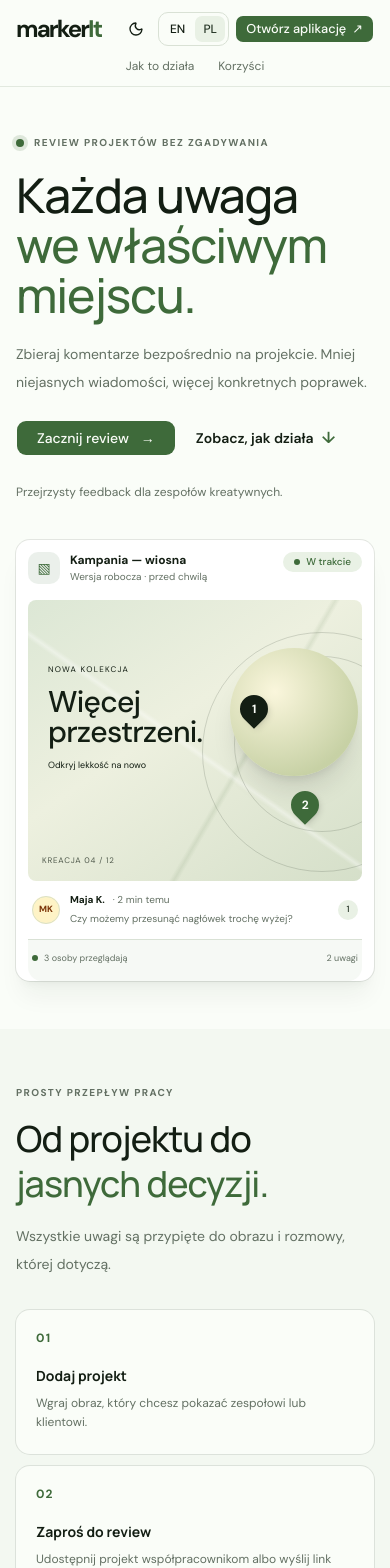
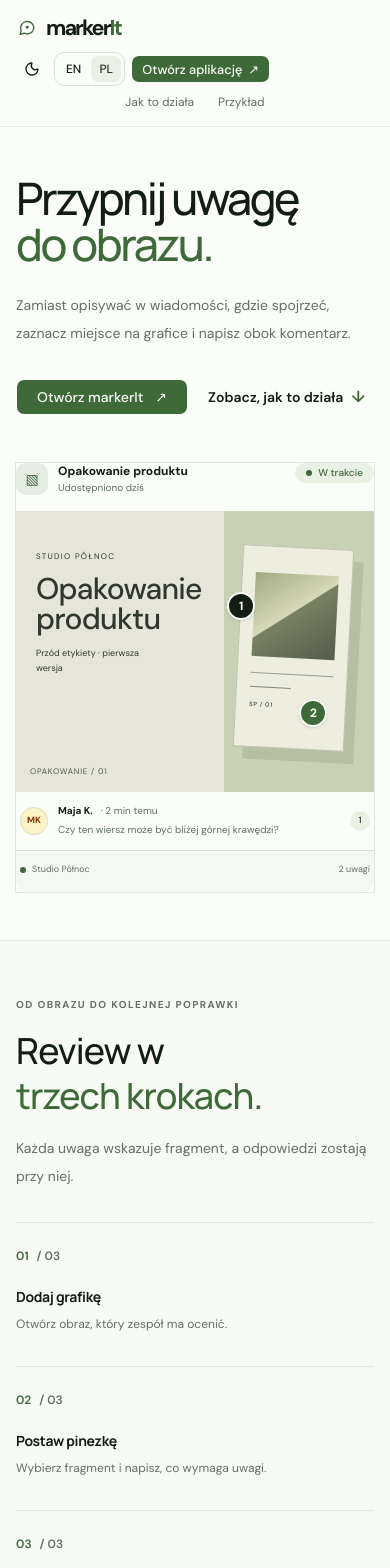
Before and after one commit to ressca/MarkerIt, a Next.js app in the folder apps/landing/: page / in a window 390 px wide. Shown: the top 1568 px of the page. Built offline with nearby package versions, Linux system fonts and the light colour scheme; no server answers.

Commit message:
refactor(landing): redesign the review page
- Update the bilingual copy and visual preview
- Refresh navigation, layout, and workflow presentation

```diff
--- a/apps/landing/app/page.tsx
+++ b/apps/landing/app/page.tsx
@@ -41,16 +41,20 @@ export default function HomePage() {
 
   return (
     <main className="min-h-screen bg-background text-foreground">
-      <header id="home" className="border-b border-border/70">
-        <div className="mx-auto grid min-h-16 max-w-7xl grid-cols-[1fr_auto] items-center gap-3 px-4 py-3 sm:grid-cols-[auto_1fr_auto] sm:px-8 lg:min-h-20 lg:px-12">
-          <a href="#home" aria-label={copy.homeLabel} className="w-fit text-2xl font-extrabold tracking-[-0.08em]">
+      <header id="home" className="border-b border-border/60">
+        <div className="mx-auto flex min-h-[68px] max-w-6xl flex-wrap items-center justify-between gap-x-8 gap-y-2 px-4 py-3 sm:px-8 lg:min-h-[76px] lg:px-10">
+          <a href="#home" aria-label={copy.homeLabel} className="flex w-fit items-center text-[1.35rem] font-extrabold tracking-[-0.09em]">
+            <svg aria-hidden="true" viewBox="0 0 24 24" className="mr-2 size-[22px] text-primary" fill="none">
+              <path d="M19.5 11.25a7.25 7.25 0 0 1-7.25 7.25c-1.2 0-2.3-.3-3.3-.8L4.5 19l1.1-4.1a7.25 7.25 0 1 1 13.9-3.65Z" stroke="currentColor" strokeWidth="1.5" strokeLinejoin="round" />
+              <circle cx="12.25" cy="11.25" r="1.6" fill="currentColor" />
+            </svg>
             marker<span className="text-primary">It</span>
           </a>
-          <nav aria-label={copy.navigationLabel} className="col-span-2 row-start-2 flex justify-center gap-6 text-xs text-muted-foreground sm:col-span-1 sm:col-start-2 sm:row-auto sm:gap-8 sm:text-sm">
+          <nav aria-label={copy.navigationLabel} className="order-3 flex w-full justify-center gap-6 pb-1 text-xs text-muted-foreground sm:order-none sm:w-auto sm:flex-1 sm:pb-0 sm:gap-8 sm:text-sm">
             <a className="transition-colors hover:text-foreground" href="#how-it-works">{copy.howItWorksLink}</a>
-            <a className="transition-colors hover:text-foreground" href="#benefits">{copy.benefitsLink}</a>
+            <a className="transition-colors hover:text-foreground" href="#example">{copy.benefitsLink}</a>
           </nav>
-          <div className="flex items-center justify-self-end gap-1.5 sm:gap-2">
+          <div className="flex items-center gap-1.5 sm:gap-2">
             <ThemeToggle switchToDarkLabel={copy.theme.switchToDark} switchToLightLabel={copy.theme.switchToLight} />
             <div role="group" aria-label={copy.languageLabel} className="flex items-center rounded-lg border border-border p-0.5">
               {(['en', 'pl'] as const).map((option) => (
@@ -66,25 +70,21 @@ export default function HomePage() {
         </div>
       </header>
 
-      <section aria-labelledby="hero-title" className="mx-auto grid max-w-7xl items-center gap-10 px-4 py-12 sm:px-8 sm:py-16 lg:min-h-[640px] lg:grid-cols-2 lg:gap-14 lg:px-12 lg:py-20">
-        <div>
-          <p className="flex items-center gap-2.5 text-[10px] font-bold uppercase tracking-[0.14em] text-muted-foreground sm:text-xs">
-            <span className="size-2 rounded-full bg-primary ring-4 ring-primary/15" />{copy.hero.eyebrow}
-          </p>
-          <h1 id="hero-title" className="mt-5 max-w-xl text-5xl font-medium leading-[1.04] tracking-tight sm:text-6xl lg:text-7xl">
+      <section aria-labelledby="hero-title" className="mx-auto grid max-w-6xl items-center gap-12 px-4 py-12 sm:px-8 sm:py-16 lg:min-h-[660px] lg:grid-cols-[.88fr_1.12fr] lg:gap-16 lg:px-10 lg:py-20">
+        <div className="relative z-10">
+          <h1 id="hero-title" className="max-w-xl text-[2.8rem] font-medium leading-[1.02] tracking-[-0.055em] sm:text-6xl lg:text-[4.5rem]">
             {copy.hero.titleFirst}<br /><span className="text-primary">{copy.hero.titleSecond}</span>
           </h1>
-          <p className="mt-5 max-w-md text-sm leading-7 text-muted-foreground sm:text-base">{copy.hero.description}</p>
-          <div className="mt-6 flex flex-wrap items-center gap-5">
-            <Button nativeButton={false} size="lg" className="gap-3 px-5" render={<a href={appUrl} />}>{copy.hero.primaryAction}<span aria-hidden="true">→</span></Button>
+          <p className="mt-6 max-w-md text-sm leading-7 text-muted-foreground sm:text-base">{copy.hero.description}</p>
+          <div className="mt-8 flex flex-wrap items-center gap-5">
+            <Button nativeButton={false} size="lg" className="gap-3 rounded-md px-5 shadow-none" render={<a href={appUrl} />}>{copy.hero.primaryAction}<span aria-hidden="true">↗</span></Button>
             <a className="inline-flex items-center gap-2 text-sm font-semibold hover:text-primary" href="#how-it-works">
               {copy.hero.secondaryAction}<span aria-hidden="true" className="text-base text-primary">↓</span>
             </a>
           </div>
-          <p className="mt-7 text-xs text-muted-foreground">{copy.hero.note}</p>
         </div>
 
-        <Card aria-label={copy.preview.label} className="mx-auto w-full max-w-xl gap-0 overflow-hidden rounded-xl p-3 shadow-xl shadow-foreground/5 sm:p-4 lg:rotate-1">
+        <Card id="example" aria-label={copy.preview.label} className="relative mx-auto w-full max-w-xl gap-0 overflow-visible rounded-none border-0 bg-transparent p-0 shadow-none before:absolute before:-inset-3 before:-z-10 before:border before:border-border/70 before:content-[''] sm:before:-inset-5">
           <CardHeader className="flex min-h-12 flex-row items-start justify-between gap-2 p-0 pb-3">
             <div className="flex min-w-0 items-center gap-2.5">
               <span className="grid size-8 shrink-0 place-items-center rounded-lg bg-primary/10 text-primary"><span aria-hidden="true">▧</span></span>
@@ -95,18 +95,22 @@ export default function HomePage() {
             </Badge>
           </CardHeader>
           <CardContent className="p-0">
-            <div aria-label={copy.preview.artworkTitle} className="relative h-[clamp(245px,72vw,336px)] overflow-hidden rounded-md bg-[linear-gradient(145deg,#dce7d5_0%,#edf0df_43%,#d5dfc9_100%)] dark:bg-[linear-gradient(145deg,#29352b_0%,#252d25_43%,#1b241d_100%)]">
-              <div className="absolute inset-0 bg-[linear-gradient(35deg,transparent_47%,rgba(255,255,255,.38)_48%,transparent_49%),linear-gradient(120deg,transparent_61%,rgba(102,133,88,.13)_62%,transparent_63%)] dark:opacity-25" />
-              <div className="absolute -right-20 top-8 size-60 rounded-full border border-foreground/15 sm:-right-7 sm:size-[275px]" />
-              <div className="absolute -right-12 top-14 size-44 rounded-full border border-foreground/15 sm:right-1 sm:top-16 sm:size-[207px]" />
-              <div className="absolute right-1 top-12 size-32 rounded-full bg-[radial-gradient(circle_at_35%_34%,#faf6dc,#c7d1a5_74%)] shadow-xl dark:bg-[radial-gradient(circle_at_35%_34%,#e4e9c5,#82916b_74%)] sm:right-7 sm:size-[151px]" />
-              <div className="absolute left-5 top-16 z-10 text-foreground sm:left-8 sm:top-20">
+            <div aria-label={copy.preview.artworkTitle} className="relative h-[clamp(245px,72vw,336px)] overflow-hidden bg-[#e5e6d7] dark:bg-[#252b24]">
+              <div className="absolute inset-0 bg-[linear-gradient(90deg,transparent_49.8%,rgba(40,50,35,.1)_50%,transparent_50.2%),linear-gradient(0deg,transparent_49.8%,rgba(40,50,35,.1)_50%,transparent_50.2%)] bg-[length:36px_36px] opacity-50" />
+              <div className="absolute inset-y-0 right-0 w-[42%] bg-[#c8d0b5] dark:bg-[#414b38]" />
+              <div className="absolute right-[7%] top-[13%] h-[72%] w-[31%] rotate-3 border border-foreground/20 bg-[#eeeede] shadow-[10px_12px_0_rgba(50,60,40,.12)] dark:bg-[#d8ddc5]">
+                <div className="absolute inset-x-[12%] top-[13%] h-[42%] bg-[linear-gradient(145deg,#a0a982_0%,#d7d9b8_46%,#788064_47%,#545c4a_100%)]" />
+                <div className="absolute inset-x-[12%] top-[63%] h-px bg-foreground/40" />
+                <span className="absolute left-[12%] top-[70%] h-px w-[38%] bg-foreground/50" />
+                <span className="absolute left-[12%] top-[77%] text-[6px] uppercase tracking-[0.12em] text-foreground">SP / 01</span>
+              </div>
+              <div className="absolute left-5 top-10 z-10 text-[#30382d] sm:left-8 sm:top-14 dark:text-[#e8eadc]">
                 <small className="block text-[8px] uppercase tracking-[0.16em]">{copy.preview.artworkTitle}</small>
                 <strong className="mt-3 block text-3xl font-medium leading-none tracking-tight sm:text-4xl">{copy.preview.artworkLineFirst}<br />{copy.preview.artworkLineSecond}</strong>
-                <span className="mt-3 block text-[9px]">{copy.preview.artworkSubtitle}</span>
+                <span className="mt-3 block max-w-28 text-[9px] leading-relaxed">{copy.preview.artworkSubtitle}</span>
               </div>
-              <span className="absolute right-[28%] top-[34%] grid size-7 rotate-[-45deg] place-items-center rounded-full rounded-bl-sm bg-foreground text-xs font-bold text-background shadow-md"><span className="rotate-45">1</span></span>
-              <span className="absolute bottom-[22%] right-[13%] grid size-7 rotate-[-45deg] place-items-center rounded-full rounded-bl-sm bg-primary text-xs font-bold text-primary-foreground shadow-md"><span className="rotate-45">2</span></span>
+              <span className="absolute left-[59%] top-[29%] grid size-7 place-items-center rounded-full border-2 border-background bg-foreground text-xs font-bold text-background shadow-sm">1</span>
+              <span className="absolute bottom-[23%] right-[13%] grid size-7 place-items-center rounded-full border-2 border-background bg-primary text-xs font-bold text-primary-foreground shadow-sm">2</span>
               <span className="absolute bottom-3.5 left-3.5 text-[8px] uppercase tracking-widest text-foreground/70">{copy.preview.artworkCaption}</span>
             </div>
             <div className="flex items-center gap-2.5 px-1 py-3">
@@ -125,26 +129,25 @@ export default function HomePage() {
         </Card>
       </section>
 
-      <section id="how-it-works" aria-labelledby="process-title" className="grid gap-8 bg-muted/50 px-4 py-14 sm:px-8 sm:py-16 lg:grid-cols-[.8fr_1.2fr] lg:items-center lg:gap-16 lg:px-[max(calc((100vw-1160px)/2),3rem)] lg:py-20">
+      <section id="how-it-works" aria-labelledby="process-title" className="grid gap-8 border-y border-border/60 bg-muted/30 px-4 py-14 sm:px-8 sm:py-16 lg:grid-cols-[.8fr_1.2fr] lg:items-center lg:gap-16 lg:px-[max(calc((100vw-1080px)/2),3rem)] lg:py-20">
         <div id="benefits">
           <p className="mb-4 text-[10px] font-bold uppercase tracking-[0.14em] text-muted-foreground sm:text-xs">{copy.process.eyebrow}</p>
           <h2 id="process-title" className="text-4xl font-medium leading-tight tracking-tight sm:text-5xl">{copy.process.titleFirst}<br /><span className="text-primary">{copy.process.titleSecond}</span></h2>
           <p className="mt-4 max-w-sm text-sm leading-7 text-muted-foreground">{copy.process.description}</p>
         </div>
-        <div className="grid gap-3 sm:grid-cols-3">
+        <div className="grid gap-0 border-y border-border/70 sm:grid-cols-3">
           {copy.process.steps.map((step, index) => (
-            <Card className="min-h-36 gap-0 rounded-xl bg-background p-5 shadow-none sm:p-4 lg:min-h-40 lg:p-5" key={step.title}>
-              <span className="text-xs font-bold tracking-widest text-primary">{String(index + 1).padStart(2, '0')}</span>
-              <h3 className="mt-5 text-sm font-bold">{step.title}</h3>
+            <article className="min-h-36 border-b border-border/70 py-5 last:border-0 sm:border-b-0 sm:border-r sm:px-4 sm:first:pl-0 sm:last:border-0 lg:min-h-40 lg:py-4" key={step.title}>
+              <span className="text-xs font-semibold tabular-nums text-primary">0{index + 1}<span className="ml-2 text-muted-foreground">/ 03</span></span>
+              <h3 className="mt-5 text-sm font-bold tracking-tight">{step.title}</h3>
               <p className="mt-2 text-xs leading-relaxed text-muted-foreground">{step.description}</p>
-            </Card>
+            </article>
           ))}
         </div>
       </section>
 
       <footer className="mx-auto flex min-h-24 max-w-7xl flex-wrap items-center justify-between gap-x-5 gap-y-2 px-4 py-6 text-[10px] text-muted-foreground sm:px-8 lg:px-12">
         <a href="#home" aria-label={copy.homeLabel} className="text-xl font-extrabold tracking-[-0.08em] text-foreground">marker<span className="text-primary">It</span></a>
-        <span className="order-3 w-full sm:order-none sm:w-auto">{copy.footer}</span>
         <span>© 2026 markerIt</span>
       </footer>
     </main>
--- a/packages/i18n/src/index.ts
+++ b/packages/i18n/src/index.ts
@@ -9,7 +9,7 @@ export const messages = {
     navigationLabel: 'Main navigation',
     homeLabel: 'markerIt home',
     howItWorksLink: 'How it works',
-    benefitsLink: 'Benefits',
+    benefitsLink: 'Example',
     openApp: 'Open the app',
     auth: {
       backToHome: 'Back to markerIt',
@@ -71,52 +71,49 @@ export const messages = {
       switchToLight: 'Switch to light theme',
     },
     hero: {
-      eyebrow: 'Project reviews without the guesswork',
-      titleFirst: 'Every comment',
-      titleSecond: 'in the right place.',
+      titleFirst: 'Pin a note',
+      titleSecond: 'to the image.',
       description:
-        'Collect feedback directly on your work. Fewer vague messages, more actionable edits.',
-      primaryAction: 'Start a review',
+        'Skip describing where to look in a message. Mark the spot and leave the note next to it.',
+      primaryAction: 'Open markerIt',
       secondaryAction: 'See how it works',
-      note: 'Clear feedback for creative teams.',
     },
     preview: {
       label: 'Pinned comment preview',
-      project: 'Spring campaign',
-      draft: 'Draft · just now',
-      status: 'In review',
-      artworkTitle: 'NEW COLLECTION',
-      artworkLineFirst: 'More room',
-      artworkLineSecond: 'to breathe.',
-      artworkSubtitle: 'Discover a lighter way',
-      artworkCaption: 'CREATIVE 04 / 12',
+      project: 'Opakowanie produktu',
+      draft: 'Shared today',
+      status: 'In progress',
+      artworkTitle: 'STUDIO PÓŁNOC',
+      artworkLineFirst: 'Product',
+      artworkLineSecond: 'packaging',
+      artworkSubtitle: 'Front label · first pass',
+      artworkCaption: 'OPAKOWANIE / 01',
       reviewer: 'Maya K.',
       commentTime: '· 2 min ago',
-      comment: 'Could we move the headline a little higher?',
-      peopleReviewing: '3 people reviewing',
+      comment: 'Could this line sit closer to the top edge?',
+      peopleReviewing: 'Studio Północ',
       commentsCount: '2 comments',
     },
     process: {
-      eyebrow: 'A simple workflow',
-      titleFirst: 'From project to',
-      titleSecond: 'clear decisions.',
-      description: 'Every comment stays connected to the image and conversation it belongs to.',
+      eyebrow: 'From image to next revision',
+      titleFirst: 'A review,',
+      titleSecond: 'in three moves.',
+      description: 'Each note points to a spot, and replies stay with that note.',
       steps: [
         {
-          title: 'Add a project',
-          description: 'Upload an image you want to share with your team or client.',
+          title: 'Add an image',
+          description: 'Open the visual your team is reviewing.',
         },
         {
-          title: 'Invite reviewers',
-          description: 'Share the project with collaborators or send a guest link.',
+          title: 'Pin the detail',
+          description: 'Choose the spot, then write what needs attention.',
         },
         {
-          title: 'Get clear feedback',
-          description: 'Comments pinned to the image make every change easy to find.',
+          title: 'Reply in place',
+          description: 'Keep the follow-up beside the image and the original note.',
         },
       ],
     },
-    footer: 'Shared reviews that move projects forward.',
   },
   pl: {
     metadata: {
@@ -128,7 +125,7 @@ export const messages = {
     navigationLabel: 'Nawigacja główna',
     homeLabel: 'markerIt — strona główna',
     howItWorksLink: 'Jak to działa',
-    benefitsLink: 'Korzyści',
+    benefitsLink: 'Przykład',
     openApp: 'Otwórz aplikację',
     auth: {
       backToHome: 'Wróć do markerIt',
@@ -190,52 +187,49 @@ export const messages = {
       switchToLight: 'Włącz jasny motyw',
     },
     hero: {
-      eyebrow: 'Review projektów bez zgadywania',
-      titleFirst: 'Każda uwaga',
-      titleSecond: 'we właściwym miejscu.',
+      titleFirst: 'Przypnij uwagę',
+      titleSecond: 'do obrazu.',
       description:
-        'Zbieraj komentarze bezpośrednio na projekcie. Mniej niejasnych wiadomości, więcej konkretnych poprawek.',
-      primaryAction: 'Zacznij review',
-      secondaryAction: 'Zobacz, jak działa',
-      note: 'Przejrzysty feedback dla zespołów kreatywnych.',
+        'Zamiast opisywać w wiadomości, gdzie spojrzeć, zaznacz miejsce na grafice i napisz obok komentarz.',
+      primaryAction: 'Otwórz markerIt',
+      secondaryAction: 'Zobacz, jak to działa',
     },
     preview: {
       label: 'Podgląd komentarza przypiętego do projektu',
-      project: 'Kampania — wiosna',
-      draft: 'Wersja robocza · przed chwilą',
+      project: 'Opakowanie produktu',
+      draft: 'Udostępniono dziś',
       status: 'W trakcie',
-      artworkTitle: 'NOWA KOLEKCJA',
-      artworkLineFirst: 'Więcej',
-      artworkLineSecond: 'przestrzeni.',
-      artworkSubtitle: 'Odkryj lekkość na nowo',
-      artworkCaption: 'KREACJA 04 / 12',
+      artworkTitle: 'STUDIO PÓŁNOC',
+      artworkLineFirst: 'Opakowanie',
+      artworkLineSecond: 'produktu',
+      artworkSubtitle: 'Przód etykiety · pierwsza wersja',
+      artworkCaption: 'OPAKOWANIE / 01',
       reviewer: 'Maja K.',
       commentTime: '· 2 min temu',
-      comment: 'Czy możemy przesunąć nagłówek trochę wyżej?',
-      peopleReviewing: '3 osoby przeglądają',
+      comment: 'Czy ten wiersz może być bliżej górnej krawędzi?',
+      peopleReviewing: 'Studio Północ',
       commentsCount: '2 uwagi',
     },
     process: {
-      eyebrow: 'Prosty przepływ pracy',
-      titleFirst: 'Od projektu do',
-      titleSecond: 'jasnych decyzji.',
-      description: 'Wszystkie uwagi są przypięte do obrazu i rozmowy, której dotyczą.',
+      eyebrow: 'Od obrazu do kolejnej poprawki',
+      titleFirst: 'Review w',
+      titleSecond: 'trzech krokach.',
+      description: 'Każda uwaga wskazuje fragment, a odpowiedzi zostają przy niej.',
       steps: [
         {
-          title: 'Dodaj projekt',
-          description: 'Wgraj obraz, który chcesz pokazać zespołowi lub klientowi.',
+          title: 'Dodaj grafikę',
+          description: 'Otwórz obraz, który zespół ma ocenić.',
         },
         {
-          title: 'Zaproś do review',
-          description: 'Udostępnij projekt współpracownikom albo wyślij link gościom.',
+          title: 'Postaw pinezkę',
+          description: 'Wybierz fragment i napisz, co wymaga uwagi.',
         },
         {
-          title: 'Zbieraj konkretne uwagi',
-          description: 'Komentarze przypięte do obrazu pomagają od razu znaleźć właściwe miejsce.',
+          title: 'Odpowiedz na miejscu',
+          description: 'Dalsza rozmowa zostaje obok obrazu i pierwszej uwagi.',
         },
       ],
     },
-    footer: 'Wspólne review, które naprawdę posuwa projekt naprzód.',
   },
 } as const;
 
```
Also changed, not shown: 1 other file (tests, documents, lock files or other folders).
